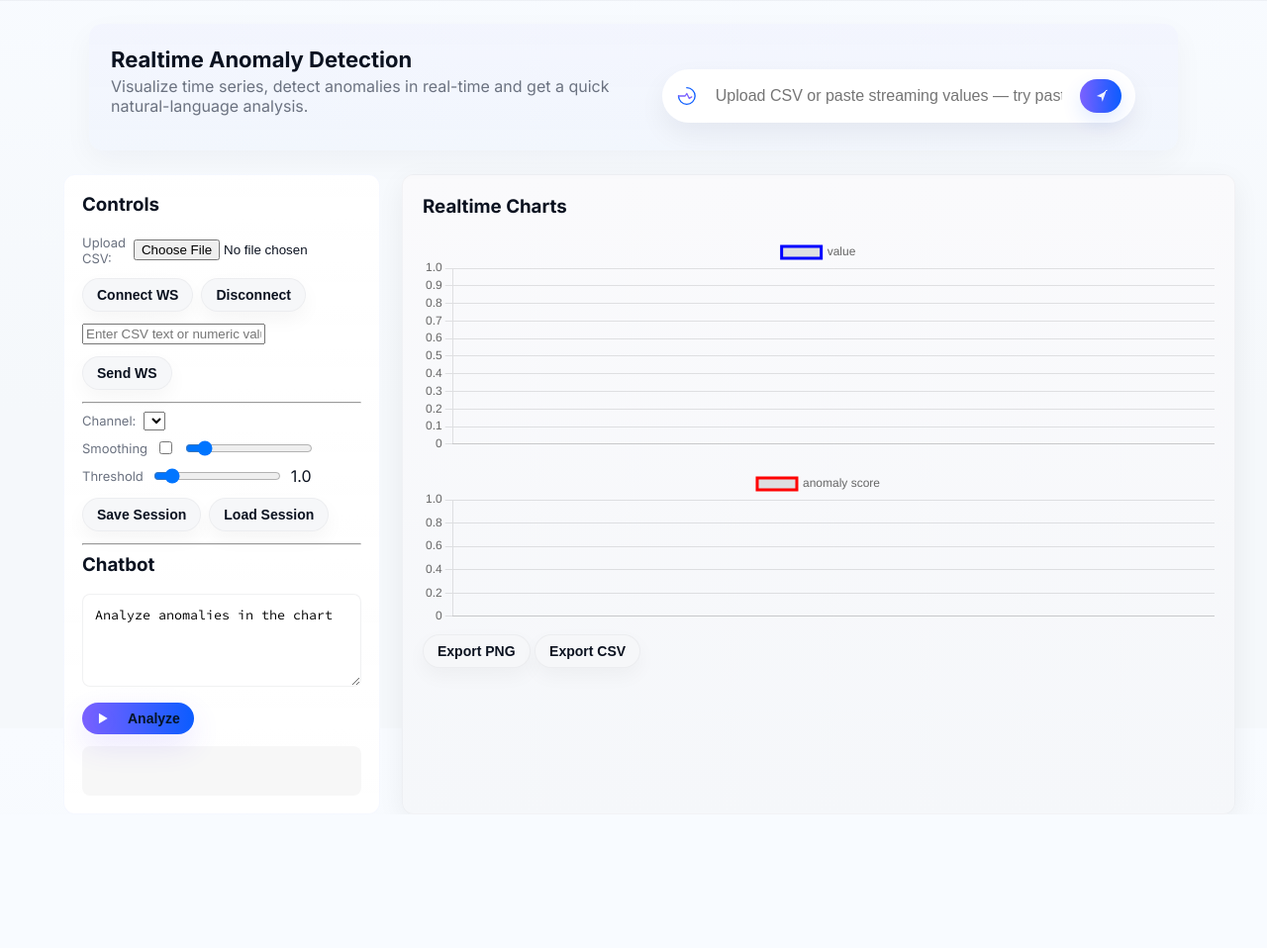
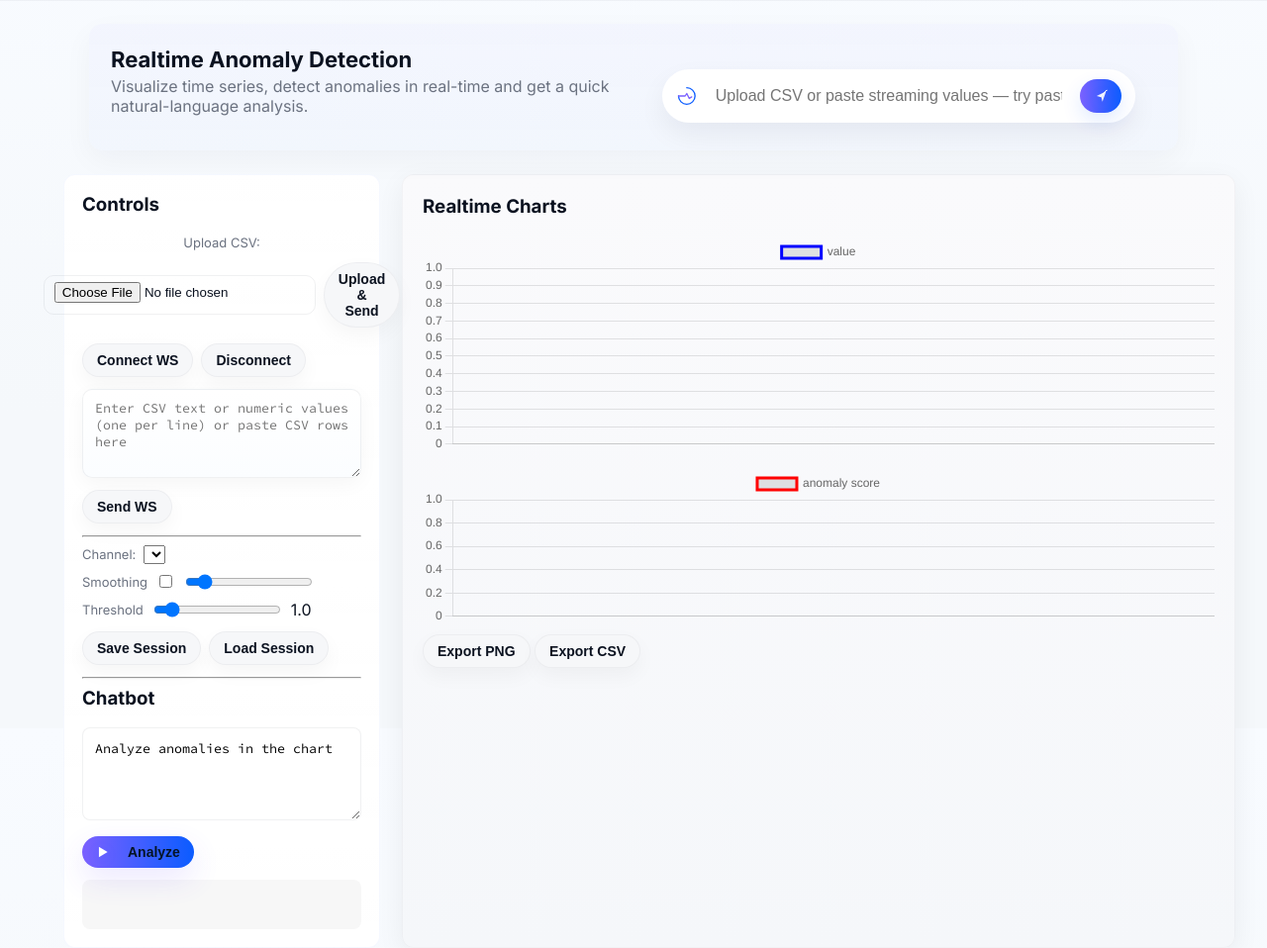
Before and after one commit to katD2707/anomaly_detection, a FastAPI app: page / in a window 1280 px wide. Shown: the part 64-1022 px from the top of the page at 99% size. Before the commit the page ends 824 px from the top, so only its background shows below. Run offline with FastAPI, Linux system fonts and the light colour scheme; lists and menus that the app fills with data are empty; some libraries are stand-ins or nearby versions.

Commit message:
UI: add Upload & Send button and improve manual input textarea visuals

```diff
--- a/static/css/style.css
+++ b/static/css/style.css
@@ -94,3 +94,13 @@ html,body{height:100%;margin:0;font-family:Inter, system-ui, -apple-system, 'Seg
 
 /* small adjustments for buttons inside rows */
 .controls .row button{margin:4px 0}
+
+/* file controls and textarea input visuals */
+.file-row{display:flex;flex-direction:column;gap:8px}
+.file-controls{display:flex;gap:8px;align-items:center}
+.file-input{height:40px;padding:6px 10px;border-radius:10px;border:1px solid rgba(12,16,32,0.06);background:transparent}
+.input-box{width:100%;min-height:80px;border-radius:10px;border:1px solid rgba(12,16,32,0.06);padding:10px 12px;background:linear-gradient(180deg,#fff,#fbfdff);box-shadow:inset 0 1px 0 rgba(255,255,255,0.6), 0 6px 20px rgba(12,16,32,0.04);font-family: 'Source Code Pro', monospace;color:#062033}
+.input-box:focus{outline:none;border-color:rgba(11,92,255,0.18);box-shadow:0 10px 30px rgba(11,92,255,0.06)}
+
+/* smaller file input on mobile */
+@media(max-width:600px){.file-controls{flex-direction:column;align-items:stretch}.file-input{width:100%}}
--- a/templates/index.html
+++ b/templates/index.html
@@ -55,9 +55,15 @@
     <div class="layout main-grid">
       <aside class="controls">
         <h3>Controls</h3>
-        <div class="row"><label class="small">Upload CSV:</label><input type="file" id="file" /></div>
+        <div class="row file-row">
+          <label class="small">Upload CSV:</label>
+          <div class="file-controls">
+            <input type="file" id="file" class="file-input" />
+            <button id="file-send" class="muted-btn pill pill-light">Upload &amp; Send</button>
+          </div>
+        </div>
         <div class="row"><button id="ws-connect" class="muted-btn pill pill-light">Connect WS</button><button id="ws-disconnect" class="muted-btn pill pill-light" disabled>Disconnect</button></div>
-        <div class="row"><input id="ws-input" placeholder="Enter CSV text or numeric value" /></div>
+        <div class="row"><textarea id="ws-input" class="input-box" rows="4" placeholder="Enter CSV text or numeric values (one per line) or paste CSV rows here"></textarea></div>
         <div class="row"><button id="ws-send" class="muted-btn pill pill-light">Send WS</button></div>
         <hr />
         <div class="row"><label class="small">Channel:</label><select id="channel-select"></select></div>
```
